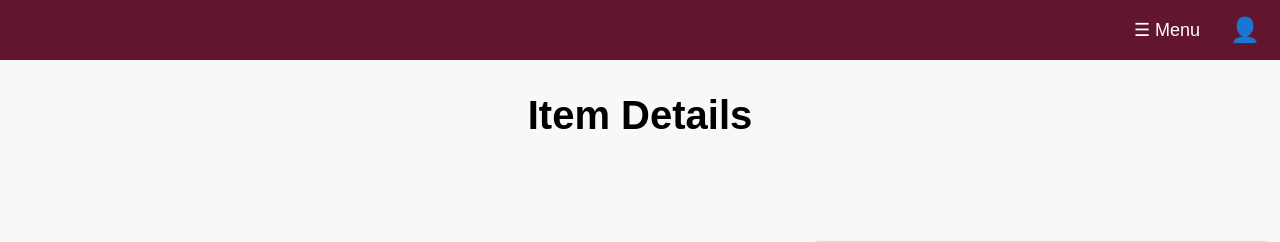
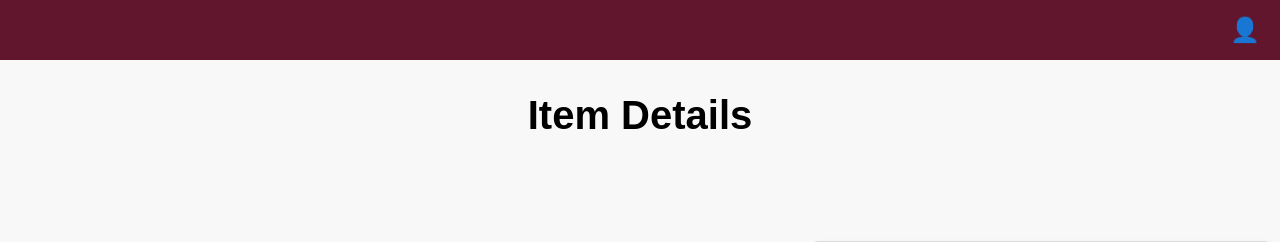
Before and after one commit to coresynapses/lost-and-found-web, a Django app: page /item-list/1/ in a window 1280 px wide. Shown: the top 242 px of the page. Run offline with Django 5.2, Linux system fonts and the light colour scheme; tables that the repository leaves empty hold one stand-in row (values such as "Sample post"); grey boxes marked "Sample" are stand-in pictures.

Commit message:
deleting Menu button
also self explanatory

```diff
--- a/TamiuLostAndFound/templates/item_detail.html
+++ b/TamiuLostAndFound/templates/item_detail.html
@@ -151,7 +151,6 @@
   <!-- Header -->
   <header class="header">
     <div class="right">
-      <button onclick="toggleMenu()">☰ Menu</button>
       <span class="account">👤</span>
     </div>
   </header>
```
